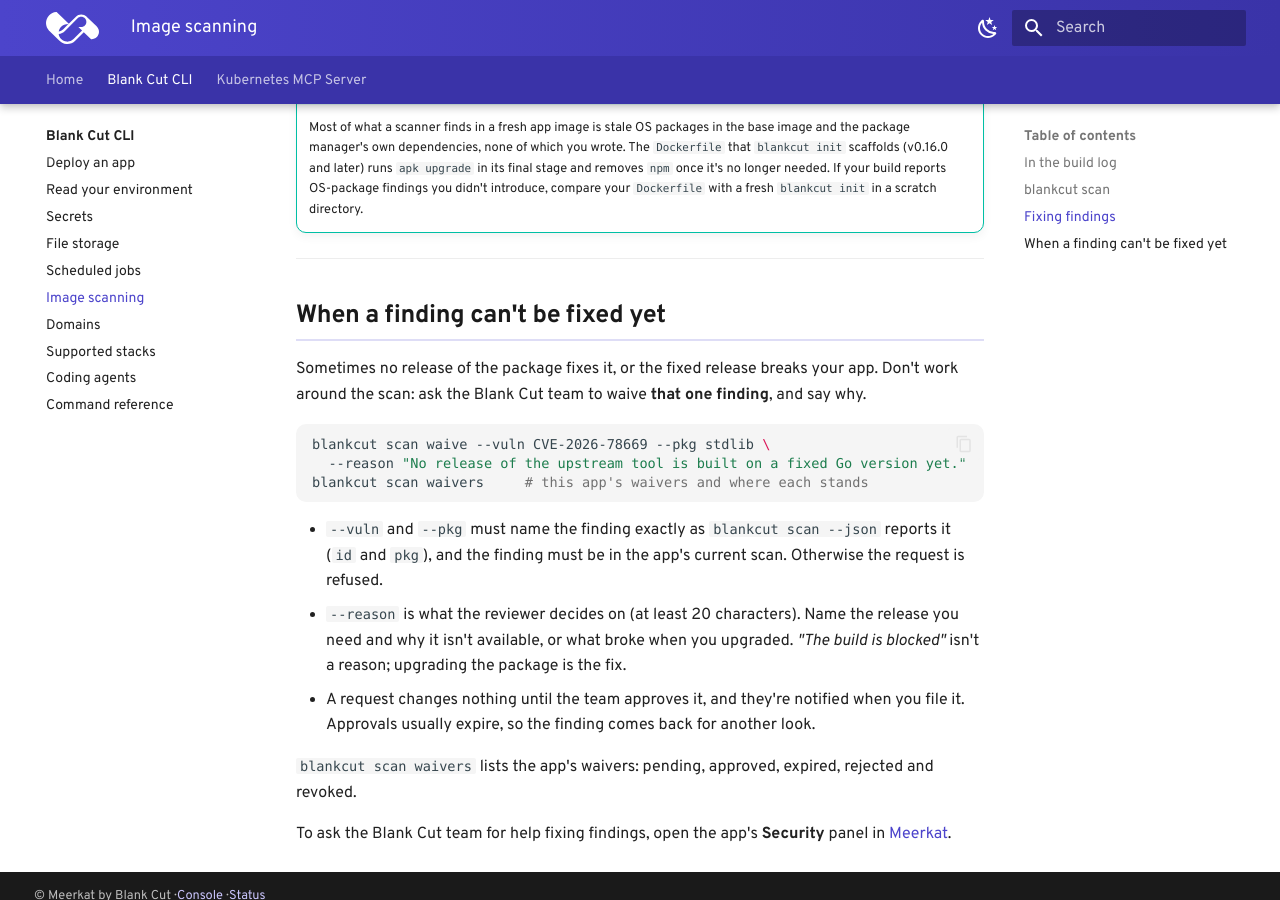
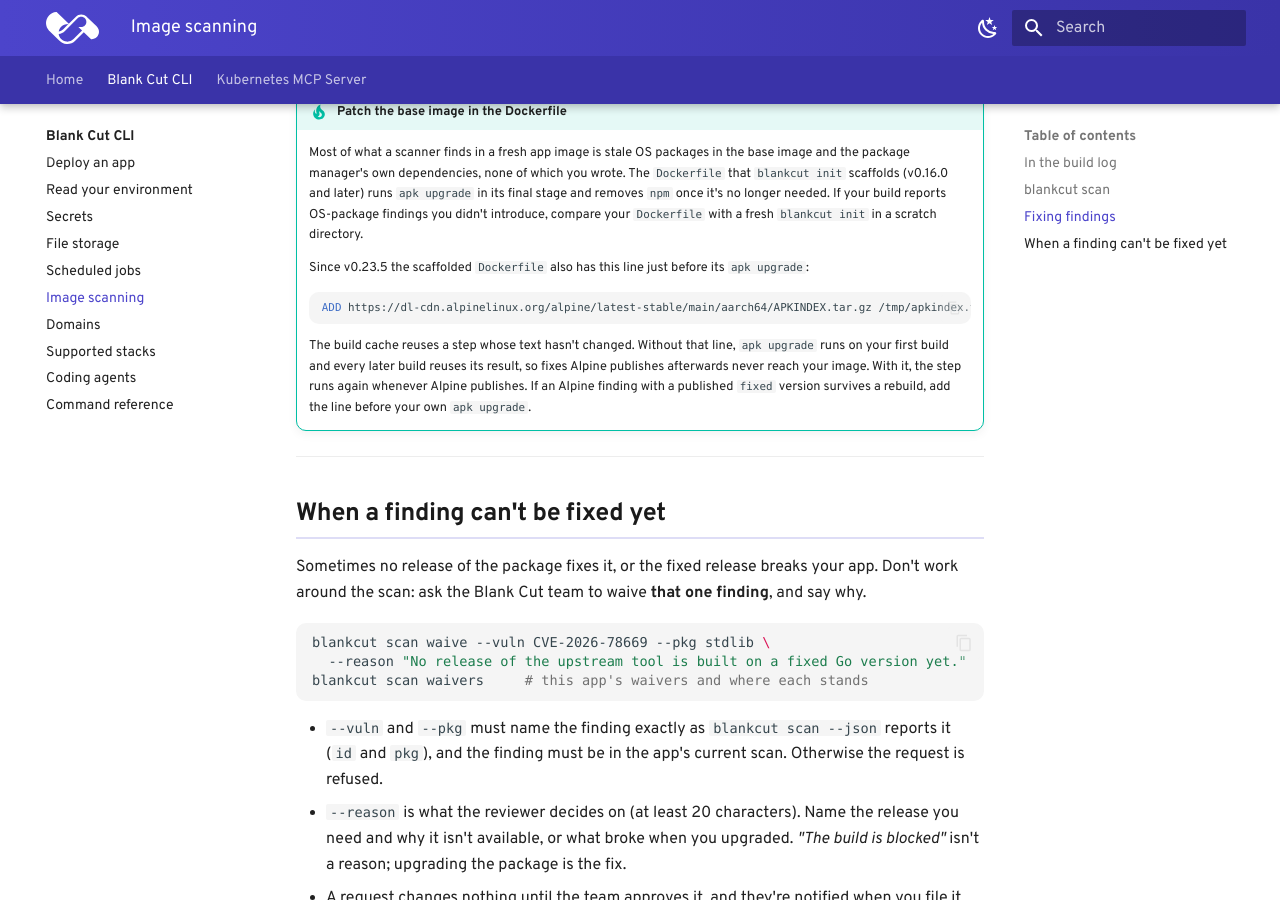
Before and after one commit to Blankcut/blankcut-docs, an MkDocs documentation site: the page built from docs/cli/scan.md, in a window 1280 px wide and 900 px high, scrolled down 2139 px. Built offline with MkDocs 1.6.1 and Material for MkDocs 9.7.7, drawn with Linux system fonts in a browser that asks for light colours; some web fonts are replaced; some of the changed text lies outside the part shown.

Commit message:
docs(scan): the scaffolded Dockerfile re-runs apk upgrade when Alpine publishes (v0.23.5)
The build cache reuses a step whose text has not changed, so an apk upgrade
ran once and every later build shipped its result. v0.23.5 scaffolds an ADD
of Alpine's package index before the step; the tip shows the line and says
when to add it to an existing Dockerfile. 'A rebuild picks up its fix' now
says when that holds for OS packages.

Co-Authored-By: Claude <noreply@anthropic.com>

````diff
--- a/docs/cli/scan.md
+++ b/docs/cli/scan.md
@@ -40,7 +40,8 @@ It reports two views:
   blocked from being pushed.
 - **Running now:** the scheduled re-scan of the images actually serving traffic.
   A finding here that isn't in the last build is a vulnerability published since
-  the image was built; a rebuild picks up its fix.
+  the image was built; a rebuild picks up its fix (for an OS package, only if
+  your `Dockerfile` refreshes them on every build, as in the tip below).
 
 Findings are grouped by the package upgrade that fixes them, and each package
 names **one version to upgrade to**: the lowest fix on the release line you're
@@ -93,6 +94,20 @@ Work most-severe first.
     compare your `Dockerfile` with a fresh `blankcut init` in a scratch
     directory.
 
+    Since v0.23.5 the scaffolded `Dockerfile` also has this line just before
+    its `apk upgrade`:
+
+    ```dockerfile
+    ADD https://dl-cdn.alpinelinux.org/alpine/latest-stable/main/aarch64/APKINDEX.tar.gz /tmp/apkindex.tar.gz
+    ```
+
+    The build cache reuses a step whose text hasn't changed. Without that line,
+    `apk upgrade` runs on your first build and every later build reuses its
+    result, so fixes Alpine publishes afterwards never reach your image. With
+    it, the step runs again whenever Alpine publishes. If an Alpine finding
+    with a published `fixed` version survives a rebuild, add the line before
+    your own `apk upgrade`.
+
 ---
 
 ## When a finding can't be fixed yet
````
